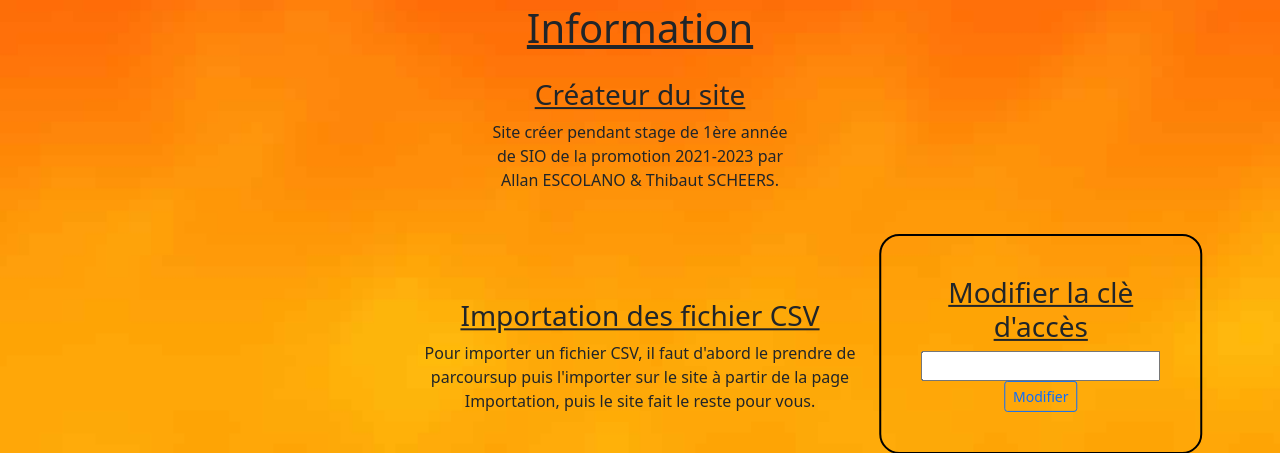
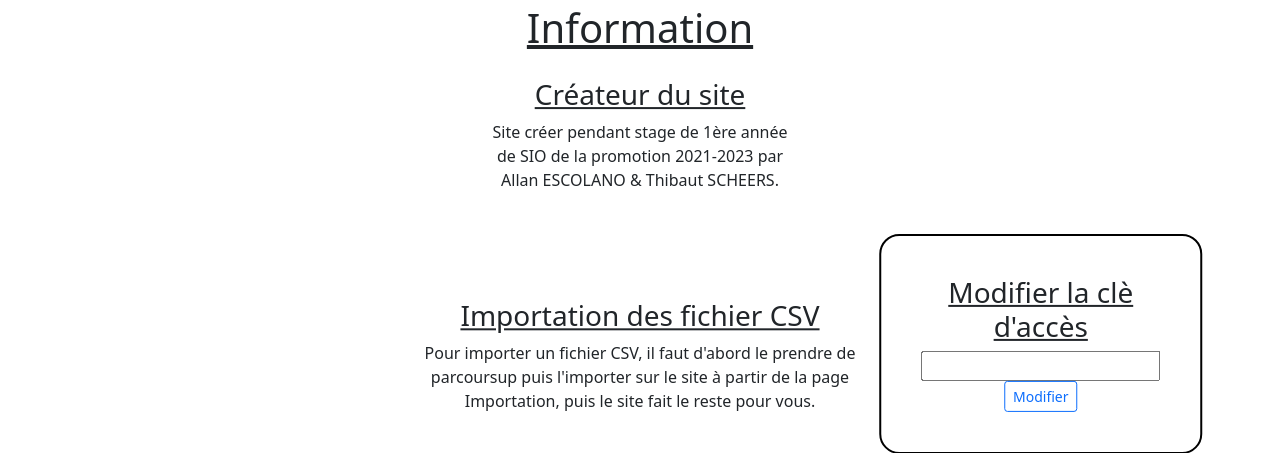
Before and after one commit to thibautscheers/FOLOZEM, a PHP site: page /page/information.php in a window 1280 px wide. Shown: the part 56-509 px from the top of the page. Run offline with PHP 8.4, Linux system fonts and the light colour scheme.

Commit message:
Update navbar.css

```diff
--- a/page/style/navbar.css
+++ b/page/style/navbar.css
@@ -1,10 +1,11 @@
 body {
   margin-top: 75px;
   margin: 10px;
-  background-image: url(fond.jpg);
+  /* background-image: url(fond.jpg); */
   background-position: center;
   background-attachment: fixed;
   background-size: cover;
+
 }
 
 #access{
```
